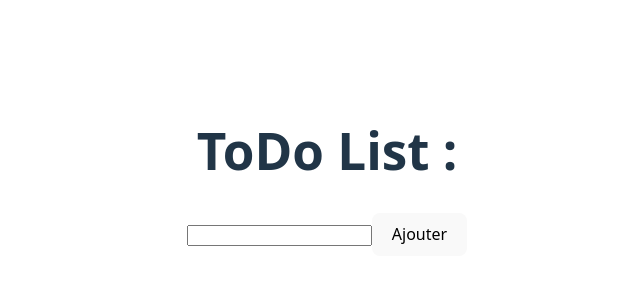
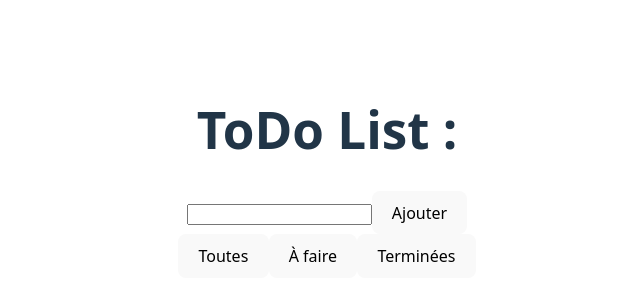
Before and after one commit to G-Hostin/ToDoList, a React (Vite) app: page / in a window 1280 px wide. Shown: the part 228-528 px from the top of the page, without its empty margins (313-953 px from the left). Built offline with nearby package versions, Linux system fonts and the light colour scheme.

Commit message:
Add ToDoFilters component with filtering options for all, active, and completed tasks

```diff
--- a/src/App.jsx
+++ b/src/App.jsx
@@ -2,9 +2,15 @@ import { useState } from "react";
 import "./styles/App.css";
 import ToDoForm from "./components/ToDoForm";
 import ToDoItem from "./components/ToDoItem";
+import ToDoFilters from "./components/ToDoFilters";
 
 function App() {
   const [todo, setTodo] = useState([]);
+  const [filter, setFilter] = useState("all");
+
+  const handleFilterChange = (newFilter) => {
+    setFilter(newFilter);
+  };
 
   const addTodo = (text) => {
     const newTodo = {
@@ -15,17 +21,24 @@ function App() {
     setTodo([...todo, newTodo]);
   };
 
+  const filteredTodos = todo.filter((t) => {
+    if (filter === "completed") return t.isCompleted;
+    if (filter === "active") return !t.isCompleted;
+    return true;
+  });
+
   return (
     <div>
       <h1>ToDo List :</h1>
       <ToDoForm onAdd={addTodo} />
-      {todo.map((todo) => {
+      {filteredTodos.map((todo) => {
         return (
           <li key={todo.id}>
             <ToDoItem todo={todo.text} />
           </li>
         );
       })}
+      <ToDoFilters onFilterChange={handleFilterChange} />
     </div>
   );
 }
--- a/src/components/ToDoFilters.jsx
+++ b/src/components/ToDoFilters.jsx
@@ -0,0 +1,10 @@
+function ToDoFilters({ onFilterChange }) {
+  return (
+    <div>
+      <button onClick={() => onFilterChange("all")}>Toutes</button>
+      <button onClick={() => onFilterChange("active")}>À faire</button>
+      <button onClick={() => onFilterChange("completed")}>Terminées</button>
+    </div>
+  );
+}
+export default ToDoFilters;
```
